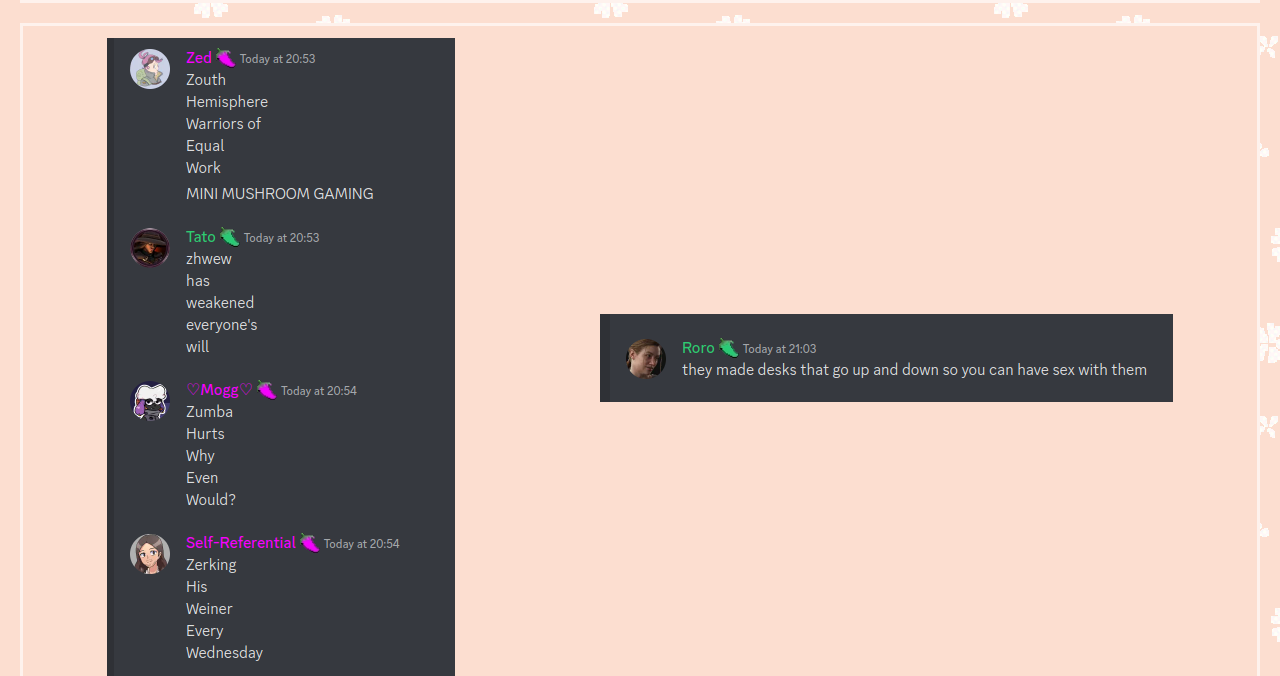
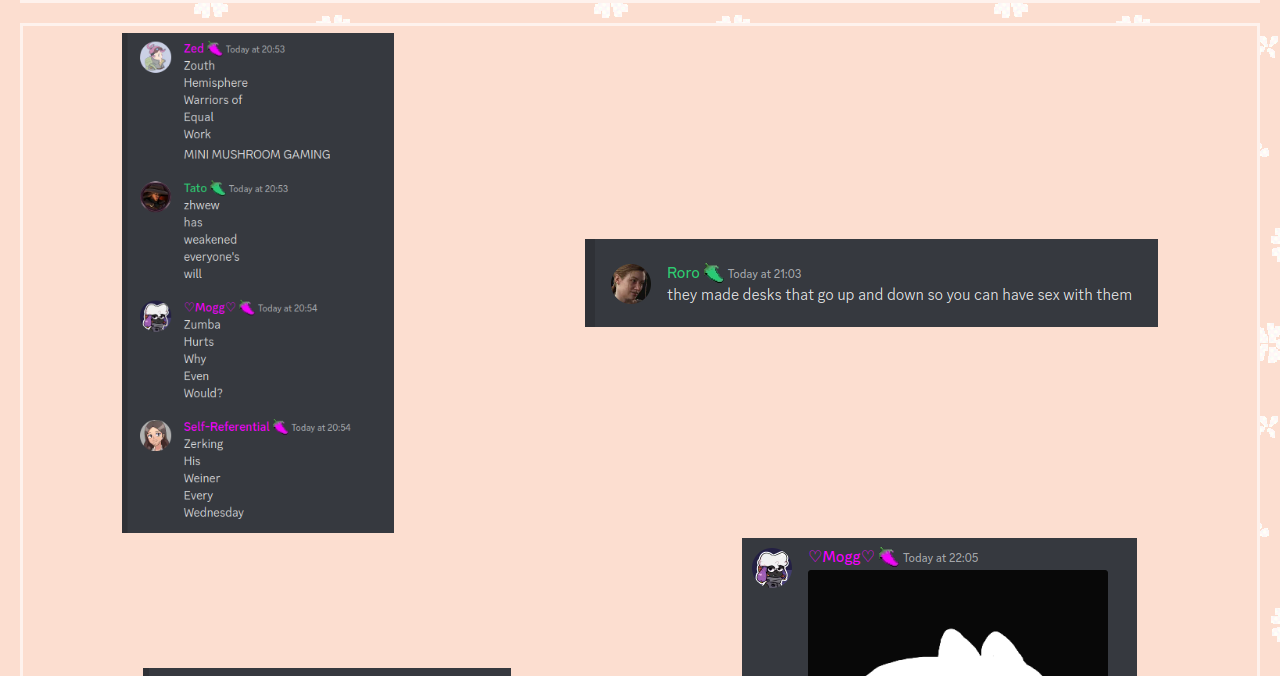
Before and after one commit to zbigniewzolnierowicz/old-home, an Astro site: page /grayfruit in a window 1280 px wide. Shown: the part 506-1182 px from the top of the page. Built offline with nearby package versions, Linux system fonts and the light colour scheme; Astro itself is replaced by a stand-in of ours.

Commit message:
Add more Grayfruit Hall of Fame

```diff
--- a/src/pages/grayfruit.astro
+++ b/src/pages/grayfruit.astro
@@ -4,7 +4,8 @@
 
 const imagePrefix = "/assets/img/gray/";
 const imageSuffix = ".png";
-const images = ["001", "002", "003", "004"].map(
+const imageIndices = Array.from({ length: 11 }, (_, i) => `${i + 1}`.padStart(3, '0'))
+const images = imageIndices.map(
     (img) => imagePrefix + img + imageSuffix
 );
 ---
@@ -14,11 +15,12 @@
         display: flex;
         flex-direction: row;
         flex-wrap: wrap;
-        padding: 0.25rem;
+        gap: 0.25rem;
         img {
+            // padding: 0.25rem;
+            max-height: 500px;
             max-width: 100%;
             object-fit: contain;
-            gap: 0.25rem;
             margin: 0 auto;
         }
     }
```
Also changed, not shown: public/assets/img/gray/005.png (added), public/assets/img/gray/006.png (added), public/assets/img/gray/007.png (added), public/assets/img/gray/008.png (added), public/assets/img/gray/009.png (added), public/assets/img/gray/010.png (added), public/assets/img/gray/011.png (added).
